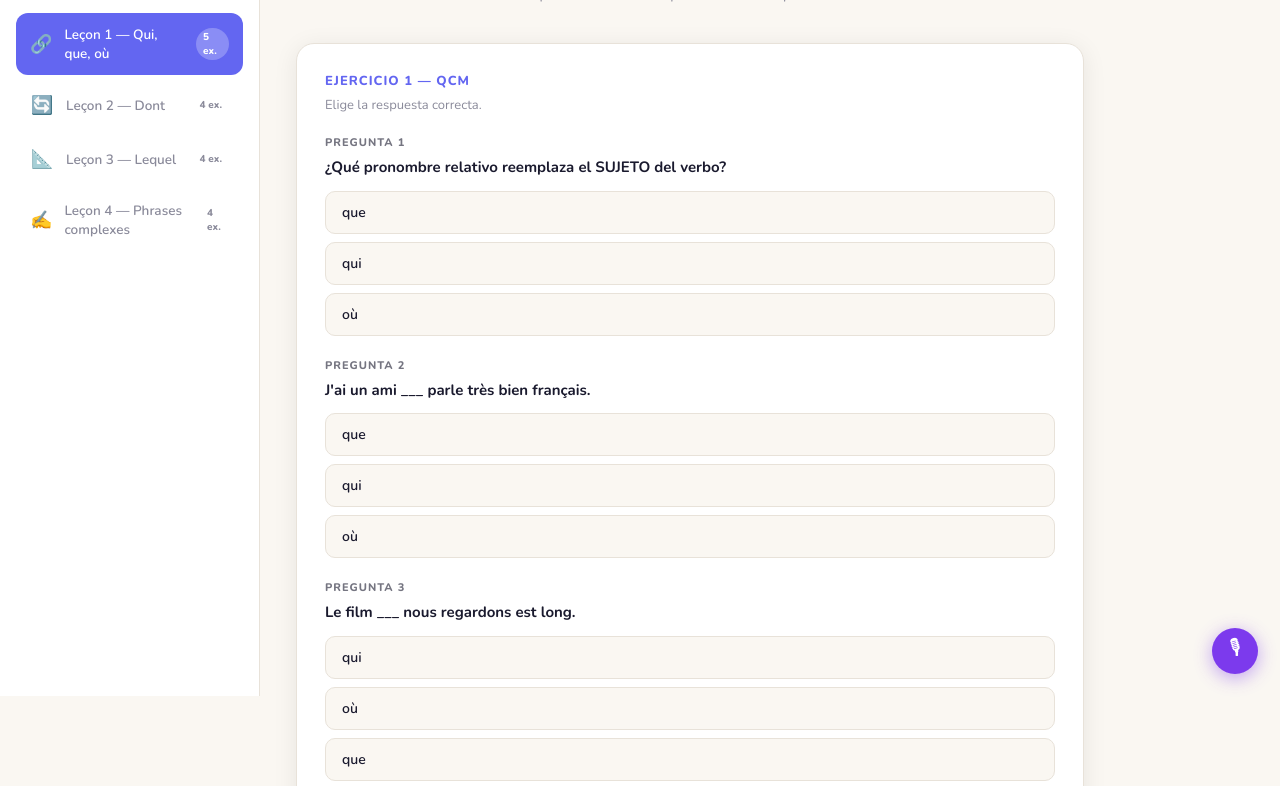
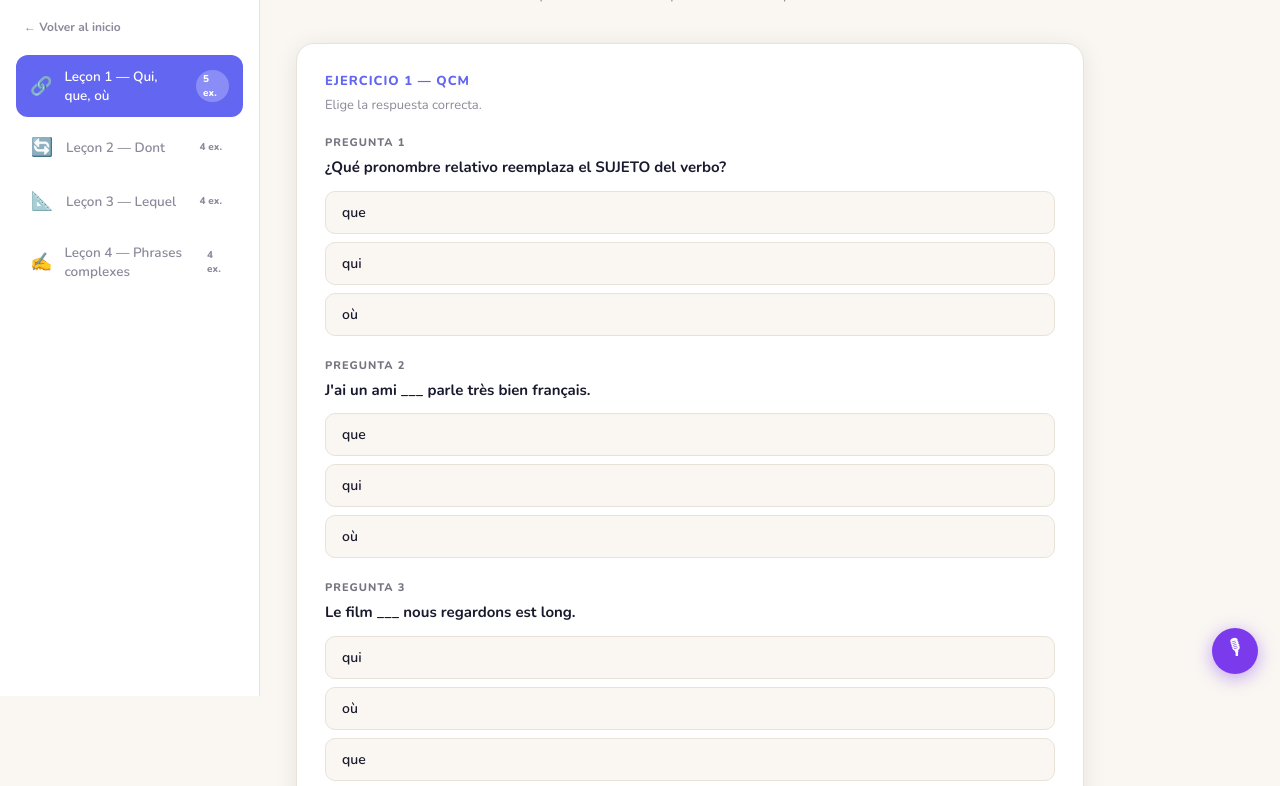
Before and after one commit to frenchois2025/Modulo1A1, a plain HTML site: page b1-module1.html in a window 1280 px wide. Shown: the part 104-890 px from the top of the page. Drawn offline with nearby package versions, Linux system fonts and the light colour scheme.

Commit message:
Add files via upload

```diff
--- a/b1-module1.html
+++ b/b1-module1.html
@@ -417,12 +417,25 @@ body {
 .nav-btn[data-lesson="2"]:not(.active):hover{background:var(--l2l);color:var(--l2d)}
 .nav-btn[data-lesson="3"]:not(.active):hover{background:var(--l3l);color:var(--l3d)}
 .nav-btn[data-lesson="4"]:not(.active):hover{background:var(--l4l);color:var(--l4d)}
+
+.sidebar-back {
+  display: block;
+  font-size: 12px; font-weight: 700;
+  color: var(--muted);
+  text-decoration: none;
+  padding: 6px 8px;
+  border-radius: 8px;
+  margin-bottom: 8px;
+  transition: all .15s;
+}
+.sidebar-back:hover { background: var(--bg); color: var(--text); }
 </style>
 </head>
 <body>
 <div class="app">
 <nav class="sidebar">
   <div class="sidebar-logo">Français B1<br><span>Module 1</span></div>
+  <a class="sidebar-back" href="index.html">← Volver al inicio</a>
   <button class="nav-btn active" data-lesson="1" onclick="showLesson(1,this)"><span class="nav-icon">🔗</span>Leçon 1 — Qui, que, où<span class="nav-badge">5 ex.</span></button>
   <button class="nav-btn" data-lesson="2" onclick="showLesson(2,this)"><span class="nav-icon">🔄</span>Leçon 2 — Dont<span class="nav-badge">4 ex.</span></button>
   <button class="nav-btn" data-lesson="3" onclick="showLesson(3,this)"><span class="nav-icon">📐</span>Leçon 3 — Lequel<span class="nav-badge">4 ex.</span></button>
```
Also changed, not shown: a1-module1.html (+17 -4 lines).
